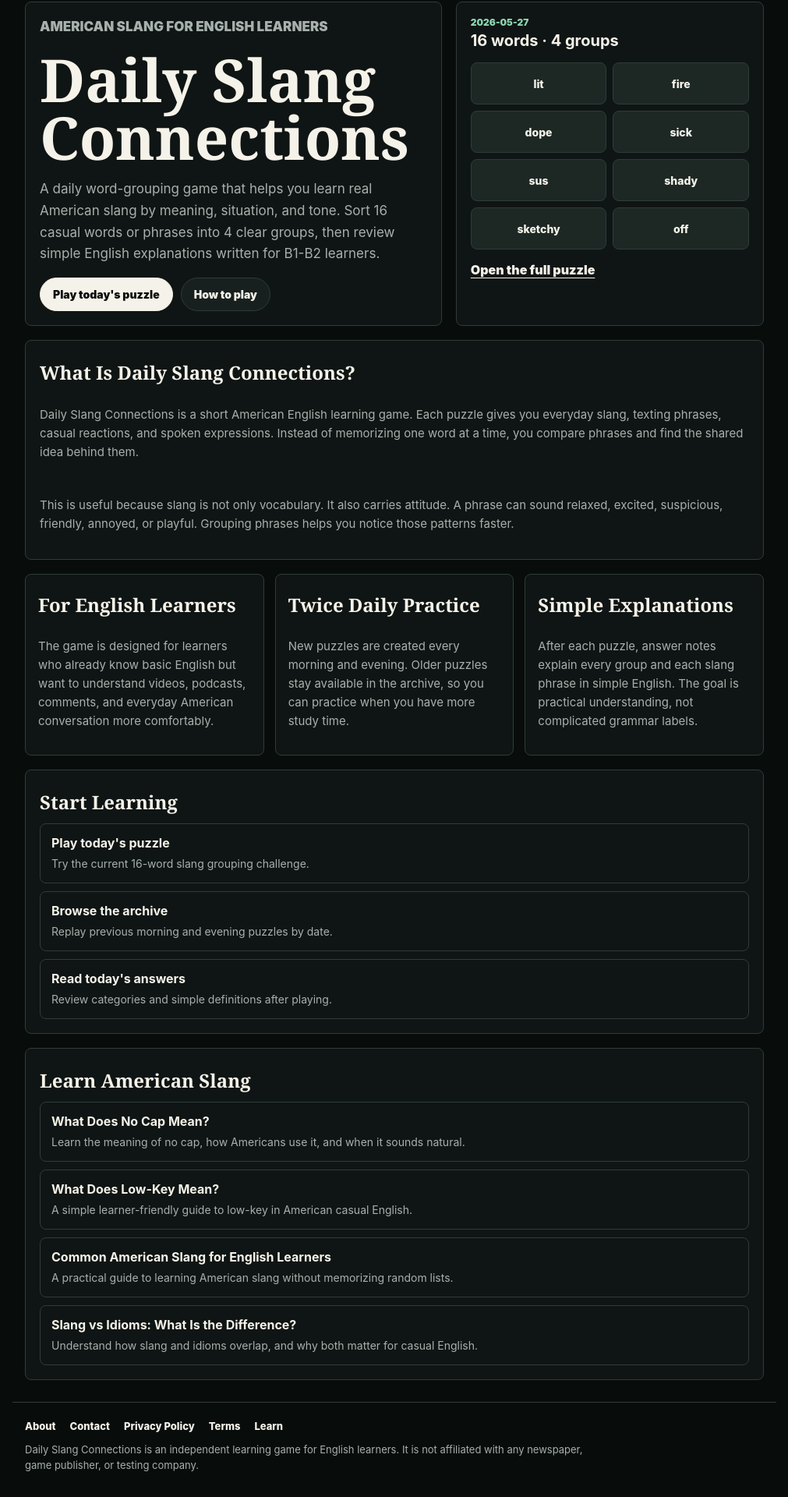
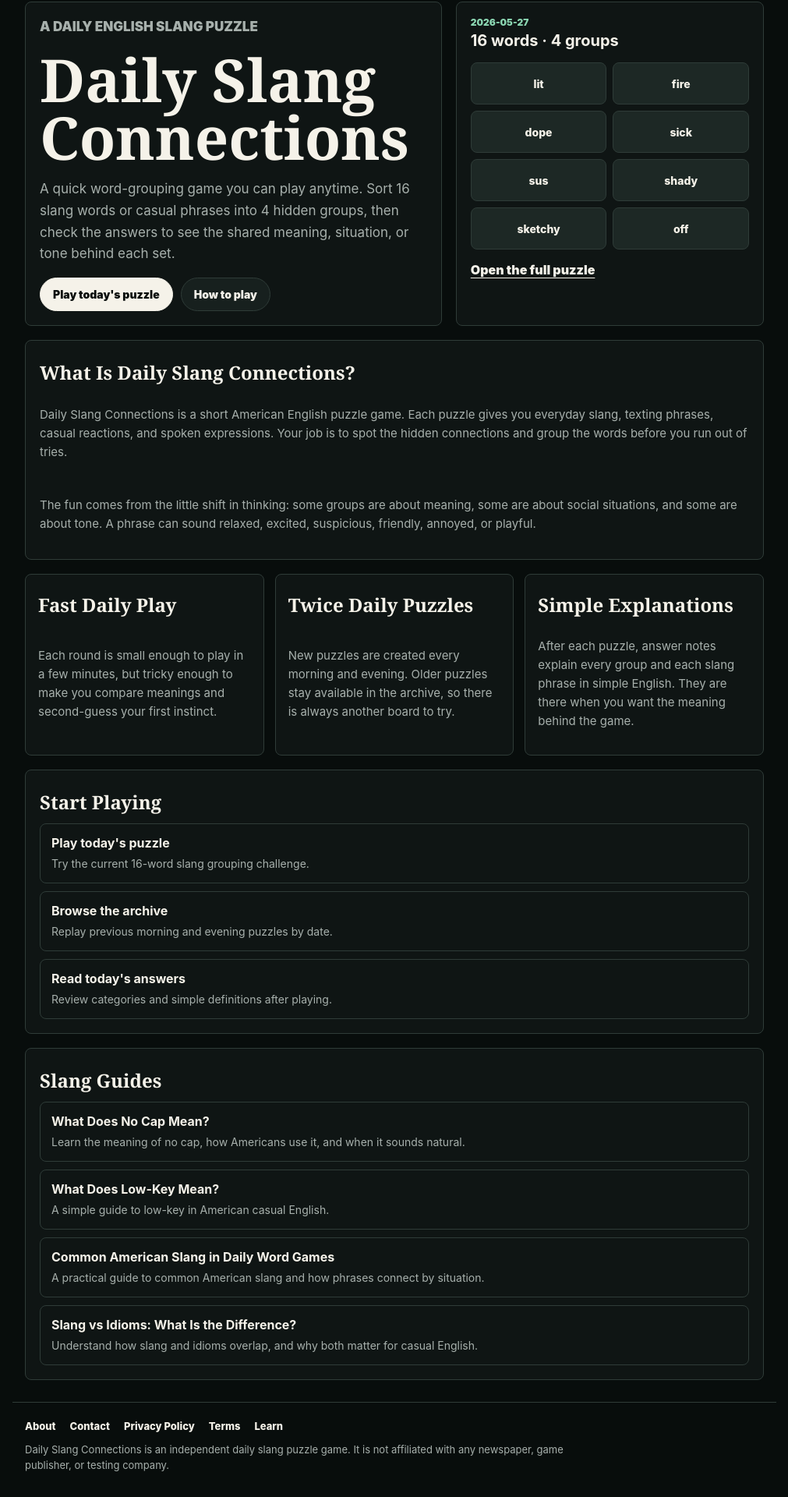
Before and after one commit to ferjamison/daily-slang-connections, a Next.js app: page / in a window 1280 px wide. Shown: the part 74-1994 px from the top of the page at 78% size, without its empty margins (134-1145 px from the left). Built offline with nearby package versions, Linux system fonts and the light colour scheme; no server answers; the database is empty.

Commit message:
Reposition site as daily slang puzzle

```diff
--- a/app/contact/page.tsx
+++ b/app/contact/page.tsx
@@ -12,7 +12,7 @@ export default function ContactPage() {
       <section className="card prose">
         <p>
           Questions, corrections, and feedback are welcome. If you notice a phrase that feels
-          unclear, outdated, or not useful for English learners, please let us know.
+          unclear, outdated, too obscure, or placed in the wrong category, please let us know.
         </p>
         <p>
           Email: <a href="mailto:contact@dailyslangcategories.com">contact@dailyslangcategories.com</a>
--- a/app/layout.tsx
+++ b/app/layout.tsx
@@ -9,7 +9,7 @@ export const metadata: Metadata = {
     template: "%s | Daily Slang Connections",
   },
   description:
-    "A daily American slang word-grouping game for English learners. Sort 16 casual phrases into 4 clear categories.",
+    "A daily American slang word-grouping game. Sort 16 casual phrases into 4 hidden categories.",
 };
 
 export default function RootLayout({ children }: { children: React.ReactNode }) {
@@ -40,8 +40,8 @@ export default function RootLayout({ children }: { children: React.ReactNode })
               <Link href="/learn">Learn</Link>
             </nav>
             <p>
-              Daily Slang Connections is an independent learning game for English learners. It is
-              not affiliated with any newspaper, game publisher, or testing company.
+              Daily Slang Connections is an independent daily slang puzzle game. It is not
+              affiliated with any newspaper, game publisher, or testing company.
             </p>
           </footer>
         </div>
--- a/app/learn/page.tsx
+++ b/app/learn/page.tsx
@@ -4,7 +4,7 @@ import { learnArticles } from "@/lib/learn";
 
 export const metadata: Metadata = {
   title: "Learn American Slang",
-  description: "Simple American slang guides for English learners.",
+  description: "Simple American slang guides for daily word games and casual English.",
 };
 
 export default function LearnPage() {
@@ -12,8 +12,8 @@ export default function LearnPage() {
     <main className="page narrow prose">
       <h1>Learn American Slang</h1>
       <p>
-        Short guides for English learners who want to understand casual American phrases in real
-        situations.
+        Short guides to casual American phrases, common meanings, and the kinds of connections
+        that appear in daily slang puzzles.
       </p>
       <section className="article-list">
         {learnArticles.map((article) => (
--- a/app/page.tsx
+++ b/app/page.tsx
@@ -10,12 +10,12 @@ export default async function HomePage() {
     <main className="home-page">
       <section className="home-hero">
         <div className="home-hero-copy">
-          <p className="eyebrow">American slang for English learners</p>
+          <p className="eyebrow">A daily English slang puzzle</p>
           <h1>Daily Slang Connections</h1>
           <p>
-            A daily word-grouping game that helps you learn real American slang by meaning,
-            situation, and tone. Sort 16 casual words or phrases into 4 clear groups, then review
-            simple English explanations written for B1-B2 learners.
+            A quick word-grouping game you can play anytime. Sort 16 slang words or casual phrases
+            into 4 hidden groups, then check the answers to see the shared meaning, situation, or
+            tone behind each set.
           </p>
           <div className="hero-actions">
             <Link className="button-link primary" href="/today">
@@ -44,31 +44,31 @@ export default async function HomePage() {
       <section className="home-section prose">
         <h2>What Is Daily Slang Connections?</h2>
         <p>
-          Daily Slang Connections is a short American English learning game. Each puzzle gives you
-          everyday slang, texting phrases, casual reactions, and spoken expressions. Instead of
-          memorizing one word at a time, you compare phrases and find the shared idea behind them.
+          Daily Slang Connections is a short American English puzzle game. Each puzzle gives you
+          everyday slang, texting phrases, casual reactions, and spoken expressions. Your job is to
+          spot the hidden connections and group the words before you run out of tries.
         </p>
         <p>
-          This is useful because slang is not only vocabulary. It also carries attitude. A phrase
-          can sound relaxed, excited, suspicious, friendly, annoyed, or playful. Grouping phrases
-          helps you notice those patterns faster.
+          The fun comes from the little shift in thinking: some groups are about meaning, some are
+          about social situations, and some are about tone. A phrase can sound relaxed, excited,
+          suspicious, friendly, annoyed, or playful.
         </p>
       </section>
 
       <section className="home-grid">
         <article className="card prose">
-          <h2>For English Learners</h2>
+          <h2>Fast Daily Play</h2>
           <p>
-            The game is designed for learners who already know basic English but want to understand
-            videos, podcasts, comments, and everyday American conversation more comfortably.
+            Each round is small enough to play in a few minutes, but tricky enough to make you
+            compare meanings and second-guess your first instinct.
           </p>
         </article>
 
         <article className="card prose">
-          <h2>Twice Daily Practice</h2>
+          <h2>Twice Daily Puzzles</h2>
           <p>
             New puzzles are created every morning and evening. Older puzzles stay available in the
-            archive, so you can practice when you have more study time.
+            archive, so there is always another board to try.
           </p>
         </article>
 
@@ -76,13 +76,13 @@ export default async function HomePage() {
           <h2>Simple Explanations</h2>
           <p>
             After each puzzle, answer notes explain every group and each slang phrase in simple
-            English. The goal is practical understanding, not complicated grammar labels.
+            English. They are there when you want the meaning behind the game.
           </p>
         </article>
       </section>
 
       <section className="home-section prose">
-        <h2>Start Learning</h2>
+        <h2>Start Playing</h2>
         <div className="article-list">
           <Link href="/today">
             <strong>Play today's puzzle</strong>
@@ -100,7 +100,7 @@ export default async function HomePage() {
       </section>
 
       <section className="home-section prose">
-        <h2>Learn American Slang</h2>
+        <h2>Slang Guides</h2>
         <div className="article-list">
           {learnArticles.map((article) => (
             <Link href={`/learn/${article.slug}`} key={article.slug}>
--- a/app/privacy-policy/page.tsx
+++ b/app/privacy-policy/page.tsx
@@ -20,7 +20,7 @@ export default function PrivacyPolicyPage() {
         <p>
           We may collect basic technical information such as pages visited, device type, browser,
           approximate region, and error logs. This helps us understand whether the site works well
-          and which learning pages are useful.
+          and which puzzle or guide pages are useful.
         </p>
         <h2>Cookies and Analytics</h2>
         <p>
--- a/components/Game.tsx
+++ b/components/Game.tsx
@@ -118,7 +118,7 @@ export function Game({ puzzle }: { puzzle: Puzzle }) {
               month: "long",
               day: "numeric",
             })}</span>
-            <span className="pill">B1-B2 slang</span>
+            <span className="pill">daily slang</span>
           </div>
           <h1>Daily Slang Connections</h1>
         </div>
@@ -174,7 +174,7 @@ export function Game({ puzzle }: { puzzle: Puzzle }) {
       </section>
 
       <section className="explanation card">
-        <h2>{isComplete ? "Full Answer" : "Learning Note"}</h2>
+        <h2>{isComplete ? "Full Answer" : "Quick Note"}</h2>
         <p>{isComplete ? puzzle.full_explanation : "Hints help you notice meaning or usage, but they do not reveal the category name."}</p>
         <div className="answer-groups">
           {(isComplete ? puzzle.categories : solved).map((category) => (
--- a/lib/generatePuzzle.ts
+++ b/lib/generatePuzzle.ts
@@ -91,7 +91,7 @@ export async function generatePuzzle(
       {
         role: "developer",
         content:
-          "You create clean American English learning puzzles. Output only valid JSON matching the schema. Use natural, current, common American casual phrases. Do not invent slang. Avoid obscure, offensive, sexual, hateful, or very low-frequency terms. Explanations must be simple B1-B2 English.",
+          "You create clean American English slang word-grouping puzzles. Output only valid JSON matching the schema. Use natural, current, common American casual phrases. Do not invent slang. Avoid obscure, offensive, sexual, hateful, or very low-frequency terms. Explanations must be plain, simple English.",
       },
       {
         role: "user",
--- a/lib/learn.ts
+++ b/lib/learn.ts
@@ -40,7 +40,7 @@ export const learnArticles: LearnArticle[] = [
   {
     slug: "what-does-low-key-mean",
     title: "What Does Low-Key Mean?",
-    description: "A simple learner-friendly guide to low-key in American casual English.",
+    description: "A simple guide to low-key in American casual English.",
     sections: [
       {
         heading: "Meaning",
@@ -60,21 +60,21 @@ export const learnArticles: LearnArticle[] = [
         heading: "Common Groups",
         body: [
           "Low-key often appears with words about feelings, opinions, or intensity. It may connect with kind of, sorta, a little, or quietly.",
-          "Learning it in a group helps you notice that slang is not only about dictionary meaning. It is also about tone.",
+          "Seeing it in a group helps you notice that slang is not only about dictionary meaning. It is also about tone.",
         ],
       },
     ],
   },
   {
-    slug: "common-american-slang-for-english-learners",
-    title: "Common American Slang for English Learners",
-    description: "A practical guide to learning American slang without memorizing random lists.",
+    slug: "common-american-slang-word-game",
+    title: "Common American Slang in Daily Word Games",
+    description: "A practical guide to common American slang and how phrases connect by situation.",
     sections: [
       {
         heading: "Start with Situations",
         body: [
           "The best way to learn slang is by situation. People use different words when they agree, complain, make plans, compliment someone, talk about money, or react to news.",
-          "For example, bet, sounds good, and I am down can all show agreement. Learning them together is easier than learning them alone.",
+          "For example, bet, sounds good, and I am down can all show agreement. Grouping them together makes the connection easier to spot.",
         ],
       },
       {
@@ -116,7 +116,7 @@ export const learnArticles: LearnArticle[] = [
         heading: "Why They Overlap",
         body: [
           "Many casual phrases are both idiom-like and slang-like. Hit me up means contact me, and spill the tea means share gossip. Their meanings are not literal, and they are also informal.",
-          "For learners, the practical question is not always What label is this? A better question is When can I use this phrase naturally?",
+          "The practical question is not always What label is this? A better question is When does this phrase sound natural?",
         ],
       },
     ],
```
Also changed, not shown: app/about/page.tsx (+8 -7 lines), app/answers/page.tsx (+4 -4 lines), app/how-to-play/page.tsx (+15 -16 lines), app/terms/page.tsx (+6 -6 lines).
